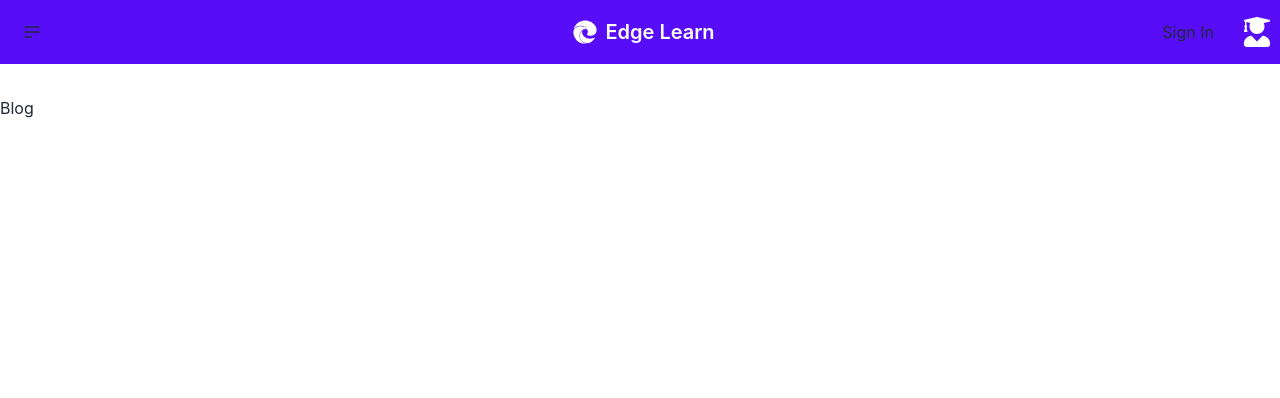
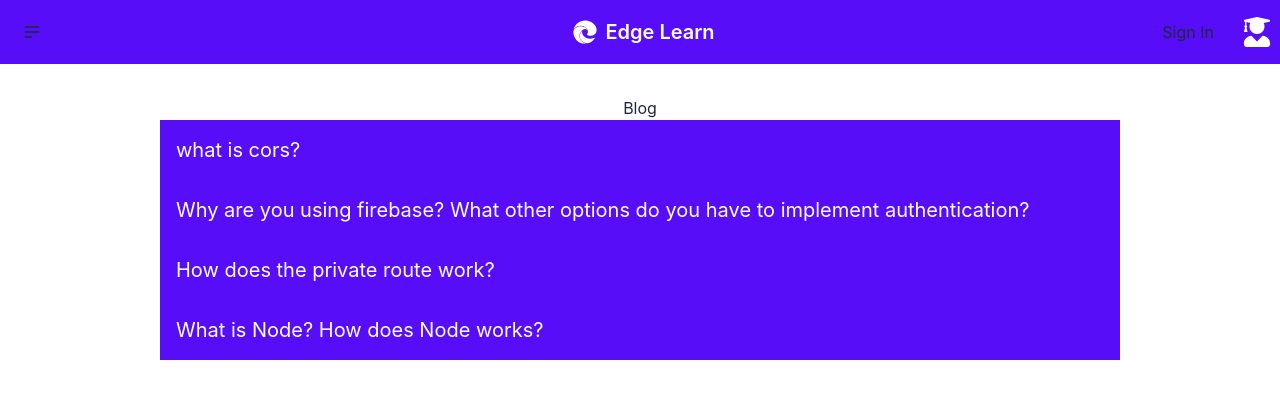
Before and after one commit to mehedi-hasan22/edge-learn-assignment10Client-batch6, a React (Create React App) app: page /blog in a window 1280 px wide. Shown: the top 398 px of the page. Built offline with nearby package versions, Linux system fonts and the light colour scheme.

Commit message:
added blogs

```diff
--- a/public/index.html
+++ b/public/index.html
@@ -1,14 +1,12 @@
 <!DOCTYPE html>
 <html lang="en">
+
 <head>
   <meta charset="utf-8" />
-    <link rel="icon" href="%PUBLIC_URL%/favicon.ico" />
+  <!-- <link rel="icon" href="%PUBLIC_URL%/favicon.ico" /> -->
   <meta name="viewport" content="width=device-width, initial-scale=1" />
   <meta name="theme-color" content="#000000" />
-    <meta
-      name="description"
-      content="Web site created using create-react-app"
-    />
+  <meta name="description" content="Web site created using create-react-app" />
   <link rel="apple-touch-icon" href="%PUBLIC_URL%/logo192.png" />
   <!--
       manifest.json provides metadata used when your web app is installed on a
@@ -24,8 +22,12 @@
       work correctly both with client-side routing and a non-root public URL.
       Learn how to configure a non-root public URL by running `npm run build`.
     -->
-    <title>React App</title>
+  <link rel="shortcut icon"
+    href="https://w7.pngwing.com/pngs/501/592/png-transparent-linkedin-computer-icons-desktop-font-awesome-microsoft-edge-text-trademark-logo.png"
+    type="image/x-icon">
+  <title>Edge Learn</title>
 </head>
+
 <body>
   <noscript>You need to enable JavaScript to run this app.</noscript>
   <div id="root"></div>
@@ -40,4 +42,5 @@
       To create a production bundle, use `npm run build` or `yarn build`.
     -->
 </body>
+
 </html>
--- a/src/Components/Blog/Blog.js
+++ b/src/Components/Blog/Blog.js
@@ -2,8 +2,46 @@ import React from 'react';
 
 const Blog = () => {
     return (
-        <div>
-            <h1>Blog</h1>
+        <div className='w-3/4 mx-auto'>
+            <h1 className='text-center'>Blog</h1>
+            <div className="collapse">
+                <input type="checkbox" className="peer" />
+                <div className="collapse-title bg-primary text-primary-content peer-checked:bg-secondary peer-checked:text-secondary-content">
+                    <h1 className='text-xl'>what is cors?</h1>
+                </div>
+                <div className="collapse-content bg-primary text-primary-content peer-checked:bg-secondary peer-checked:text-secondary-content">
+                    <p>Cross-Origin Resource Sharing (CORS) is an HTTP-header based mechanism that allows a server to indicate any origins (domain, scheme, or port) other than its own from which a browser should permit loading resources.</p>
+                </div>
+            </div>
+            <div className="collapse">
+                <input type="checkbox" className="peer" />
+                <div className="collapse-title bg-primary text-primary-content peer-checked:bg-secondary peer-checked:text-secondary-content">
+                    <h1 className='text-xl'>Why are you using firebase? What other options do you have to implement authentication?</h1>
+                </div>
+                <div className="collapse-content bg-primary text-primary-content peer-checked:bg-secondary peer-checked:text-secondary-content">
+                    <p>It's beginner friendly, easy to implement, pre-build</p> <br />
+                    <p>Here, I implemented Email & Password based Auth, Google Account based & Github Account based Authentication system</p>
+                </div>
+            </div>
+            <div className="collapse">
+                <input type="checkbox" className="peer" />
+                <div className="collapse-title bg-primary text-primary-content peer-checked:bg-secondary peer-checked:text-secondary-content">
+                    <h1 className="text-xl">How does the private route work?</h1>
+                </div>
+                <div className="collapse-content bg-primary text-primary-content peer-checked:bg-secondary peer-checked:text-secondary-content">
+                    <p>The react private route component renders child components ( children ) if the user is logged in. If not logged in the user is redirected to the /login page with the return url passed in the location state property</p>
+                </div>
+            </div>
+            <div className="collapse">
+                <input type="checkbox" className="peer" />
+                <div className="collapse-title bg-primary text-primary-content peer-checked:bg-secondary peer-checked:text-secondary-content">
+                    <h1 className="text-xl">What is Node? How does Node works?</h1>
+                </div>
+                <div className="collapse-content bg-primary text-primary-content peer-checked:bg-secondary peer-checked:text-secondary-content">
+                    <p>Node allows developers to write JavaScript code that runs directly in a computer process itself instead of in a browser.</p>
+                    <p>It is used as backend service where javascript works on the server-side of the application.</p>
+                </div>
+            </div>
         </div>
     );
 };
```
Lines whose indentation alone changed are shown as unchanged.
